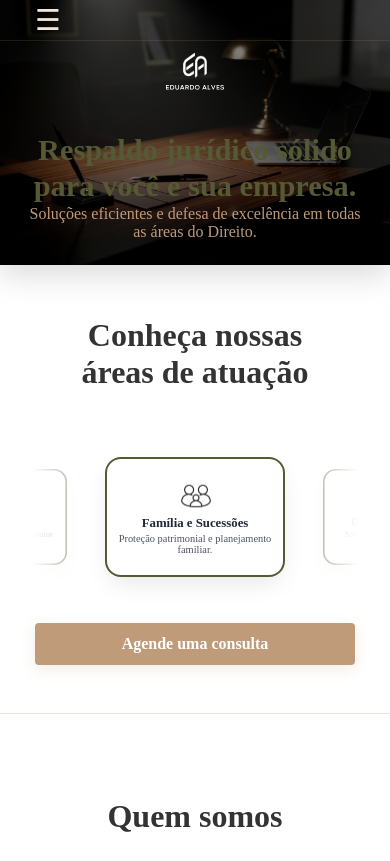
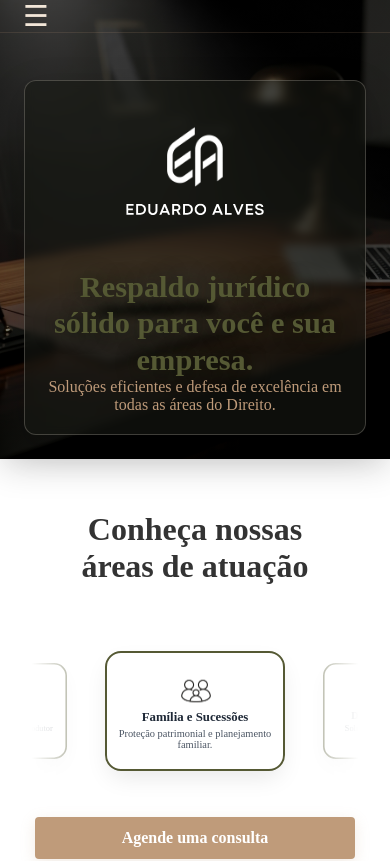
Before and after one commit to Mateus-henrique17/Eduardo-Alves-Adv, a React (Vite) app: page / in a window 390 px wide. Shown: the top 861 px of the page. Built offline with nearby package versions, Linux system fonts and the light colour scheme.

Commit message:
• Increase contrast between hero image and font color

```diff
--- a/src/components/Header/Header.module.css
+++ b/src/components/Header/Header.module.css
@@ -6,7 +6,9 @@
   top: 0;
   left: 0;
   width: 100%;
-  background-color: var(--color-header-bg-translucent); /* Usa a nova cor com transparência */
+  background-color: var(
+    --color-header-bg-translucent
+  ); /* Usa a nova cor com transparência */
   backdrop-filter: blur(10px);
   -webkit-backdrop-filter: blur(10px);
   display: flex;
@@ -14,6 +16,7 @@
   align-items: center;
   padding: 1.25rem 2rem;
   z-index: 1000;
+  border-bottom: 1px solid var(--color-header-border);
 }
 
 /* VARIANT: Home ("/") -> Absoluto e Totalmente Transparente */
@@ -67,10 +70,9 @@
 
 /* ==================== ESTILOS MOBILE (max-width: 768px) ==================== */
 @media (max-width: 768px) {
-
   .header,
   .headerTransparent {
-    padding: 1.25rem 2rem;
+    padding: 1rem 1.25rem;
   }
 
   .menuButton {
@@ -78,7 +80,7 @@
     align-items: center;
     justify-content: center;
     position: absolute;
-    left: 2rem;
+    left: 1.25rem;
     top: 50%;
     transform: translateY(-50%);
     width: 32px;
@@ -94,7 +96,7 @@
     top: 100%;
     left: 0;
     width: 100%;
-    padding: 1.5rem 2rem;
+    padding: 1.25rem 1.5rem;
     gap: 1.25rem;
     backdrop-filter: blur(12px);
     -webkit-backdrop-filter: blur(12px);
@@ -120,3 +122,15 @@
     display: flex;
   }
 }
+
+@media (max-width: 380px) {
+  .navList {
+    padding: 1rem 1.25rem;
+    gap: 1rem;
+  }
+
+  .header .navList li a,
+  .headerTransparent .navList li a {
+    font-size: 1.25rem;
+  }
+}
--- a/src/pages/Expertises/ExpertisesPage.module.css
+++ b/src/pages/Expertises/ExpertisesPage.module.css
@@ -27,7 +27,15 @@
 .heroLogoHeading {
   display: flex;
   justify-content: center;
-  width: 100%;
+  width: min(100%, 640px);
+  padding: 1.25rem 2rem;
+  background: rgba(24, 25, 20, 0.58);
+  border: 1px solid rgba(242, 230, 216, 0.22);
+  border-radius: 16px;
+  box-shadow: 0 12px 36px rgba(0, 0, 0, 0.2);
+  backdrop-filter: blur(5px);
+  -webkit-backdrop-filter: blur(5px);
+  box-sizing: border-box;
 }
 
 .heroLogo {
@@ -73,6 +81,11 @@
     background-position: center;
   }
 
+  .heroLogoHeading {
+    padding: 1rem;
+    border-radius: 12px;
+  }
+
   .expertiseSection {
     padding: 32px 16px 0;
   }
--- a/src/pages/Home/HeroSection.jsx
+++ b/src/pages/Home/HeroSection.jsx
@@ -3,13 +3,16 @@ import styles from "./HeroSection.module.css";
 export const HeroSection = () => {
   return (
     <section className={styles.hero}>
+      <div className={styles.content}>
         <div className={styles.logo} aria-hidden="true" />
         <h1 className={styles.title}>
           Respaldo jurídico sólido para você e sua empresa.
         </h1>
         <p className={styles.subtitle}>
-        Soluções eficientes e defesa de excelência em todas as áreas do Direito.
+          Soluções eficientes e defesa de excelência em todas as áreas do
+          Direito.
         </p>
+      </div>
     </section>
   );
 };
--- a/src/pages/Home/HeroSection.module.css
+++ b/src/pages/Home/HeroSection.module.css
@@ -20,6 +20,17 @@
   box-sizing: border-box;
 }
 
+.content {
+  width: min(100%, 900px);
+  padding: 2rem 2.5rem;
+  background: rgba(24, 25, 20, 0.58);
+  border: 1px solid rgba(242, 230, 216, 0.22);
+  border-radius: 16px;
+  box-shadow: 0 12px 36px rgba(0, 0, 0, 0.2);
+  backdrop-filter: blur(5px);
+  -webkit-backdrop-filter: blur(5px);
+}
+
 .logo {
   display: inline-block;
   width: 500px;
@@ -36,6 +47,7 @@
   color: var(--color-brand-primary);
   font-weight: 700;
   font-size: 3.5rem;
+  text-shadow: 0px 0px 20px rgba(15, 25, 10, 0.85);
 }
 
 .subtitle {
@@ -44,16 +56,28 @@
   font-size: 2rem;
 }
 
+@media (max-width: 768px) {
+  .logo {
+    width: min(100%, 400px);
+    height: clamp(140px, 32vw, 190px);
+  }
+}
+
 @media (max-width: 600px) {
   .hero {
-    padding: 1.5rem;
+    padding: 5rem 1.5rem 1.5rem;
     min-height: auto;
     background-attachment: scroll;
   }
 
+  .content {
+    padding: 1.25rem 1rem;
+    border-radius: 12px;
+  }
+
   .logo {
-    width: 130px;
-    height: 100px;
+    width: min(100%, 340px);
+    height: clamp(130px, 40vw, 175px);
     margin: 0 auto 0.5rem;
   }
 
--- a/src/theme.css
+++ b/src/theme.css
@@ -1,6 +1,7 @@
 :root {
   /* Paleta da marca (INALTERADA e SÓLIDA) */
   --color-brand-primary: #555934;
+  --color-brand-secondary:#593e2e;
   --color-brand-soft: #f2e6d8;
   --color-brand-accent: #bf9b7a;
   --color-brand-accent-hover: #8c5b3e;
```
Also changed, not shown: 5 other files (tests, documents, lock files or other folders). Lines whose indentation alone changed are shown as unchanged.
